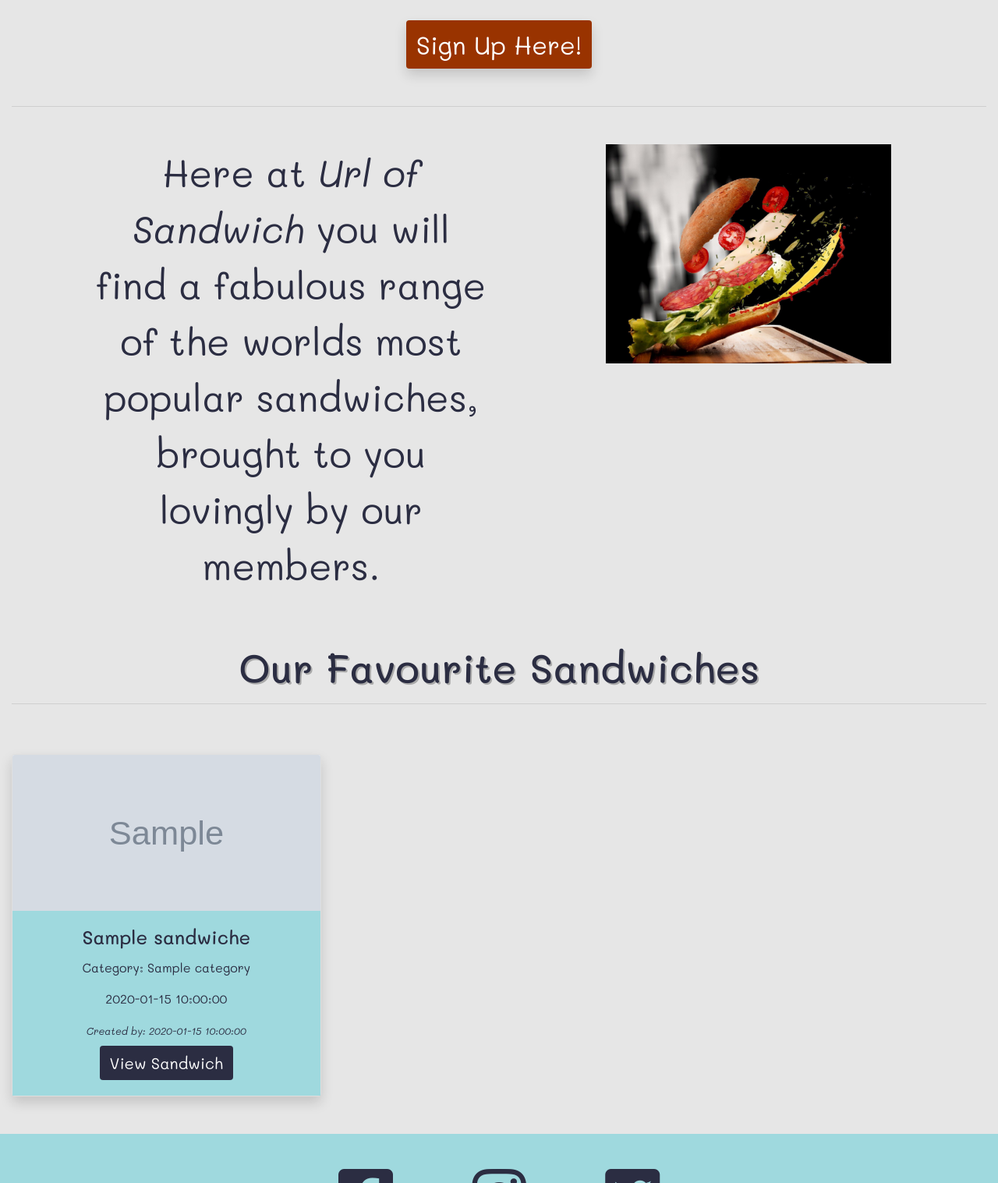
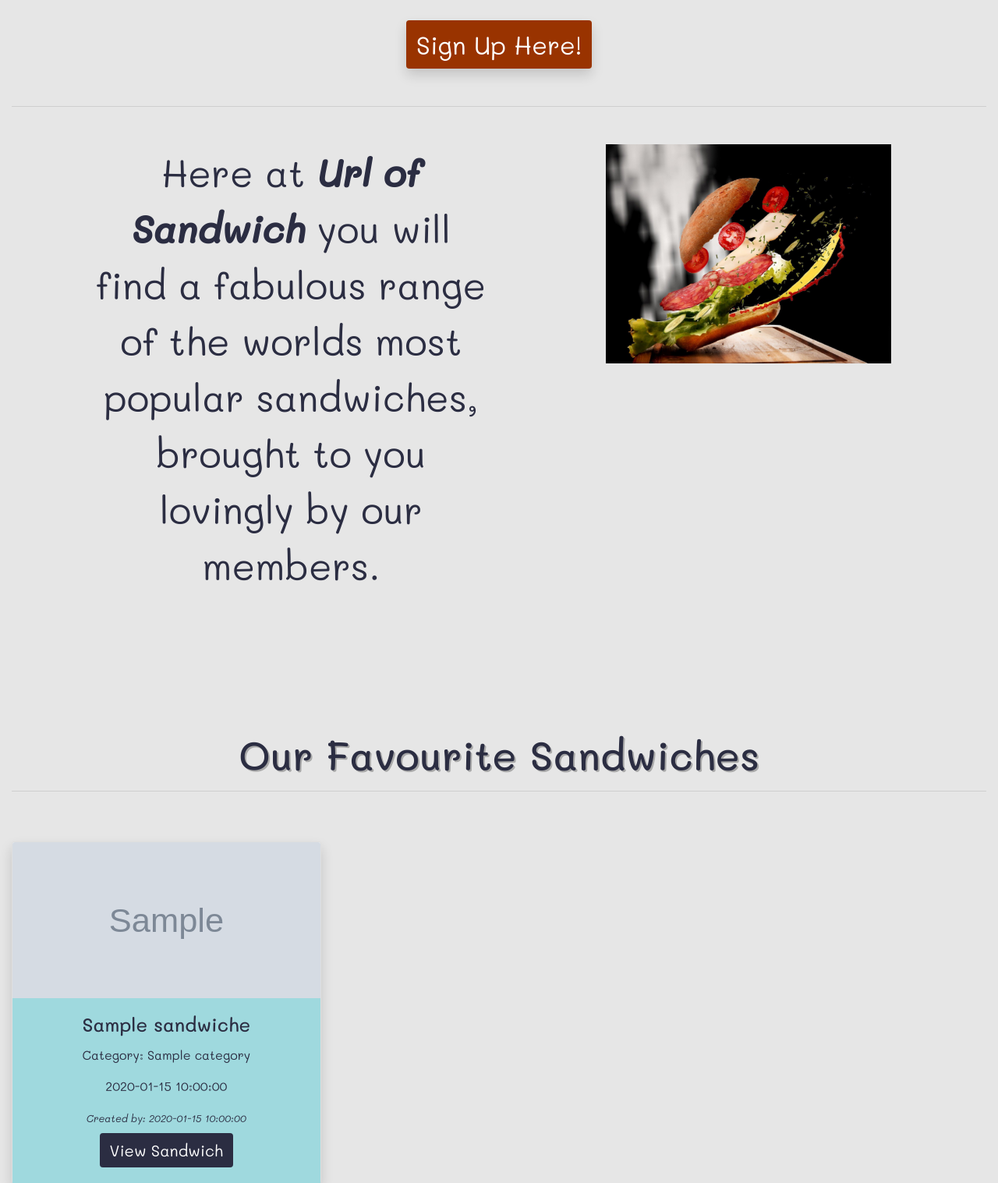
Before and after one commit to RyanSyme/url-of-sandwich, a Flask app: page / in a window 1280 px wide. Shown: the part 500-2017 px from the top of the page at 78% size. Run offline with Flask 2, Linux system fonts and the light colour scheme; grey boxes marked "Sample" are stand-in pictures; a database or web service that is not in the repository returns one stand-in record (values such as "Sample title"); some libraries are stand-ins or nearby versions.

Commit message:
minor css margin change

```diff
--- a/static/css/style.css
+++ b/static/css/style.css
@@ -141,6 +141,10 @@ footer {
     font-size: 4vw;
 }
 
+.fav-container {
+    margin-top: 10rem;
+}
+
 .hype-text {
     font-size: 3rem;
 }
--- a/templates/index.html
+++ b/templates/index.html
@@ -16,9 +16,9 @@
     <hr class="mt-5">
 </div>
 
-<div class="row mt-5 mb-5">
+<div class="row mt-5">
     <div class="col-md-5 offset-1">
-        <p class="hype-text">Here at <em>Url of Sandwich</em> you will find a fabulous range of the worlds most popular sandwiches, brought to you lovingly by our members.</p>
+        <p class="hype-text">Here at <strong><em>Url of Sandwich</em></strong> you will find a fabulous range of the worlds most popular sandwiches, brought to you lovingly by our members.</p>
     </div>
     <div class="col-md-4 offset-1">
         <div class="container">
@@ -40,7 +40,7 @@
 </div>
 
     {% if sandwiches|length > 0 %}
-        <div class="row mt-5">
+        <div class="row fav-container">
             <div class="col">
                 <h2 class="favourites text-shadow">Our Favourite Sandwiches</h2>
                 <hr>
```
